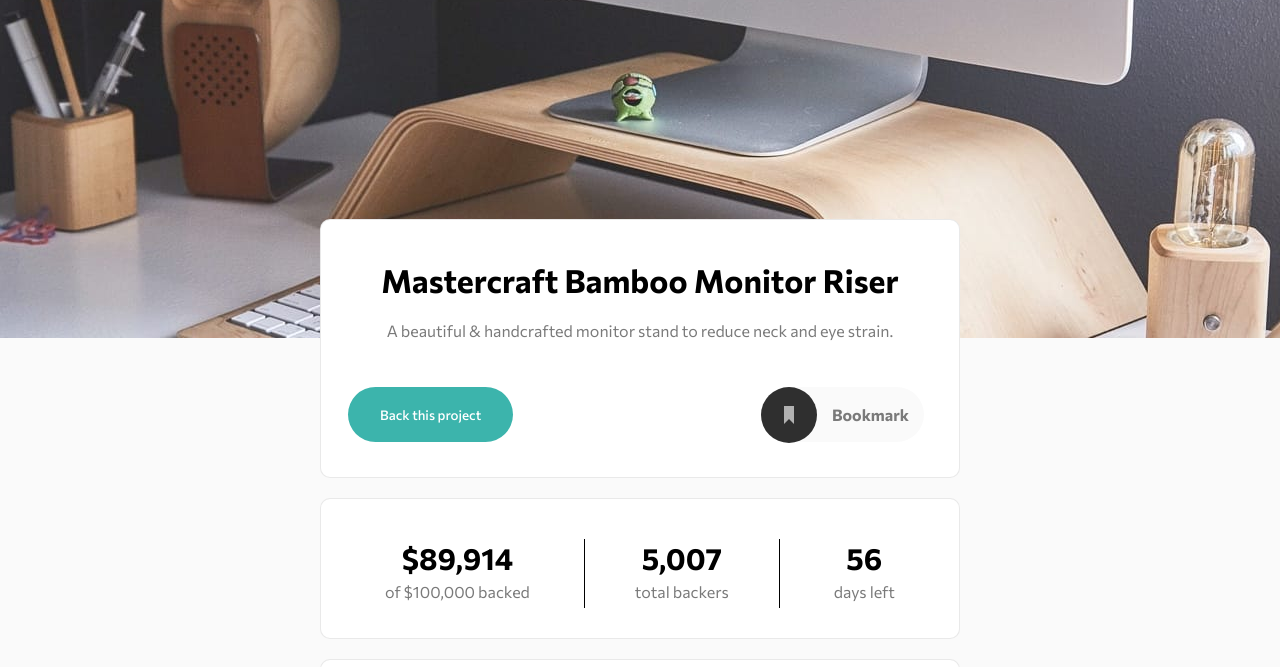
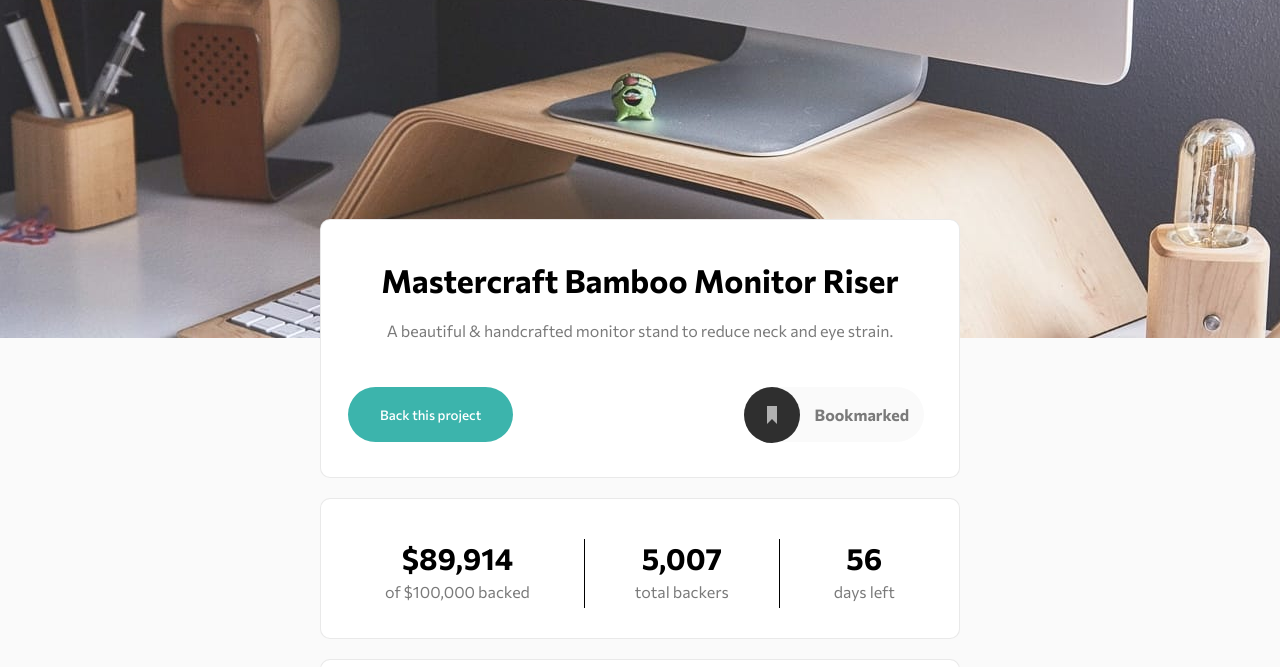
Before and after one commit to Trevy05/crowdfunding-product-page, a plain HTML site: page index.html in a window 1280 px wide. Both pictures are taken after a click on the button "Bookmark". Shown: the part 62-729 px from the top of the page. Drawn offline with Linux system fonts and the light colour scheme.

Commit message:
third commit

```diff
--- a/index.html
+++ b/index.html
@@ -229,10 +229,10 @@
                     cy="28"
                     r="28"
                   />
-                  <path fill="#B1B1B1" d="M23 19v18l5-5.058L33 37V19z" />
+                  <path id="bm-ribbon" fill="#B1B1B1" d="M23 19v18l5-5.058L33 37V19z" />
                 </g>
               </svg>
-              <p>Bookmark</p>
+              <p id="bm-text">Bookmark</p>
             </button>
           </div>
         </div>
@@ -360,22 +360,32 @@
   </body>
   <script>
     let title = document.getElementById("bm-circle");
+    let title2 = document.getElementById("bm-ribbon");
     let presentColor = title.getAttribute("fill");
+    let presentColor2 = title.getAttribute("fill");
+
 
     function changeColor(color) {
       if (color == "rgb(60, 180, 172)") {
         document
           .getElementById("bm-circle")
           .setAttribute("fill", "rgb(47, 47, 47)");
-        console.log("changed to grey");
-        presentColor = title.getAttribute("fill");
-        return presentColor;
+          document
+          .getElementById("bm-ribbon")
+          .setAttribute("fill", "#B1B1B1");
+        presentColor = title.getAttribute("fill")
+        presentColor2 = title.getAttribute("fill")
+        document.getElementById("bm-text").innerHTML = "Bookmarked";
       } else {
         document
           .getElementById("bm-circle")
           .setAttribute("fill", "rgb(60, 180, 172)");
-        console.log("changed to green");
+          document
+          .getElementById("bm-ribbon")
+          .setAttribute("fill", "#fff");
         presentColor = title.getAttribute("fill");
+        presentColor2 = title.getAttribute("fill")
+        document.getElementById("bm-text").innerHTML = "Bookmark";
       }
     }
   </script>
```
